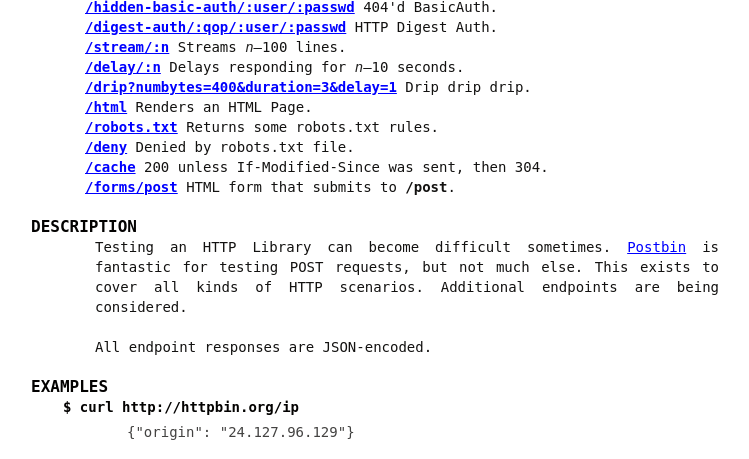
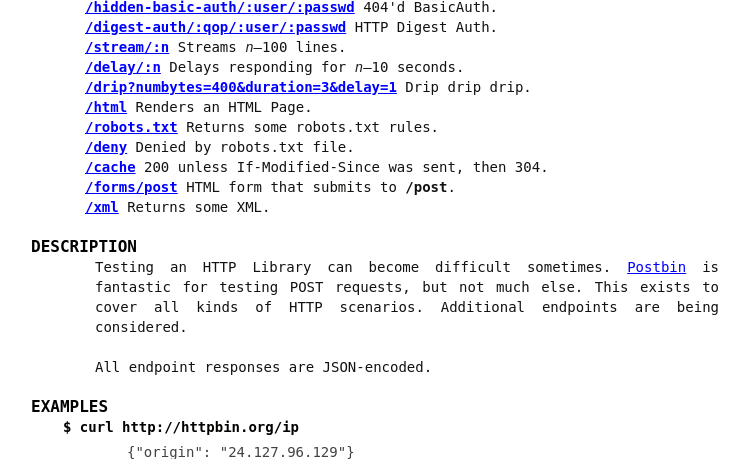
Before and after one commit to 1252188872/NDDS, a Flask app: page / in a window 1280 px wide. Shown: the part 530-989 px from the top of the page, without its empty margins (1-750 px from the left). Run offline with Flask 2, Linux system fonts and the light colour scheme; parts of the project's set-up code (start-up, migrations or seed data) failed here and were passed over; some libraries are stand-ins or nearby versions.

Commit message:
Add XML endpoint to index

```diff
--- a/httpbin/templates/httpbin.1.html
+++ b/httpbin/templates/httpbin.1.html
@@ -37,6 +37,7 @@
 <li><a href="/deny" data-bare-link="true"><code>/deny</code></a> Denied by robots.txt file.</li>
 <li><a href="/cache" data-bare-link="true"><code>/cache</code></a> 200 unless If-Modified-Since was sent, then 304.</li>
 <li><a href="/forms/post" data-bare-link="true"><code>/forms/post</code></a> HTML form that submits to <code>/post</code>.</li>
+<li><a href="/xml" data-bare-link="true"><code>/xml</code></a> Returns some XML.</li>
 </ul>
 
 
```
